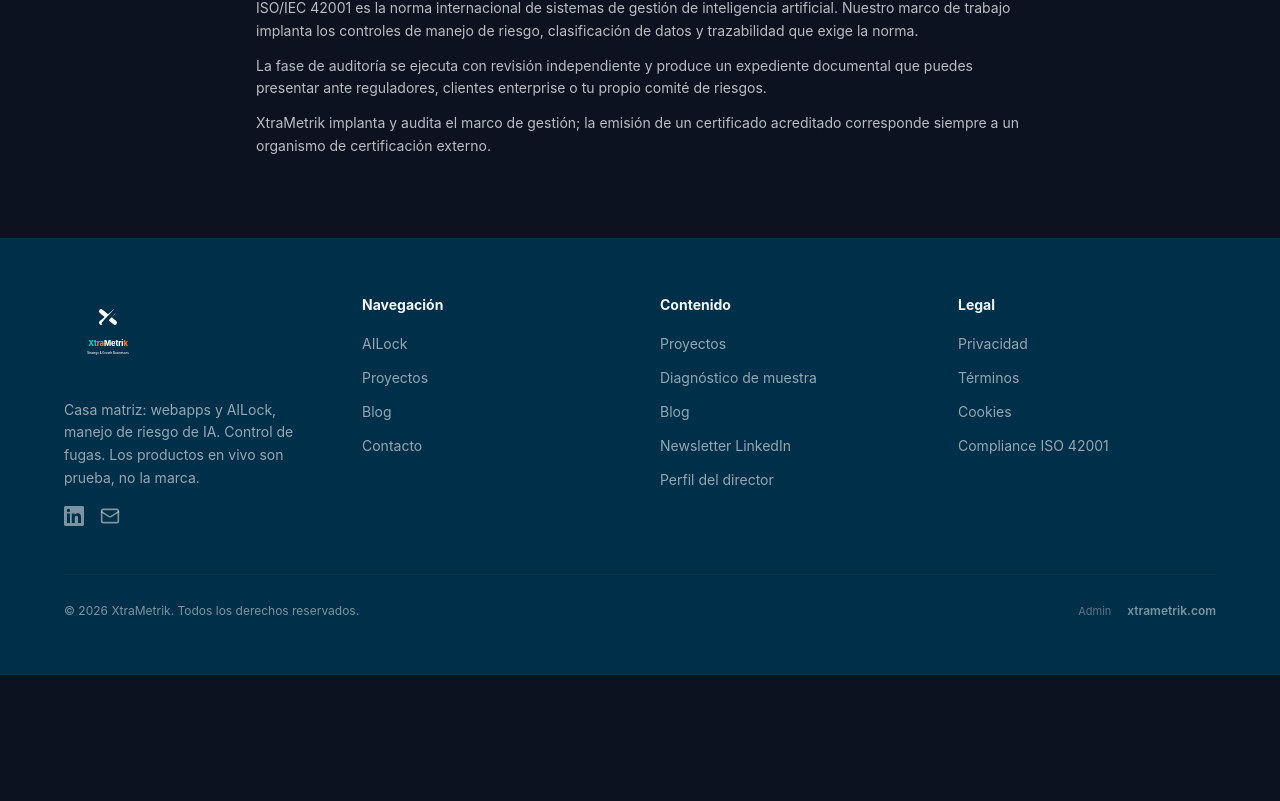
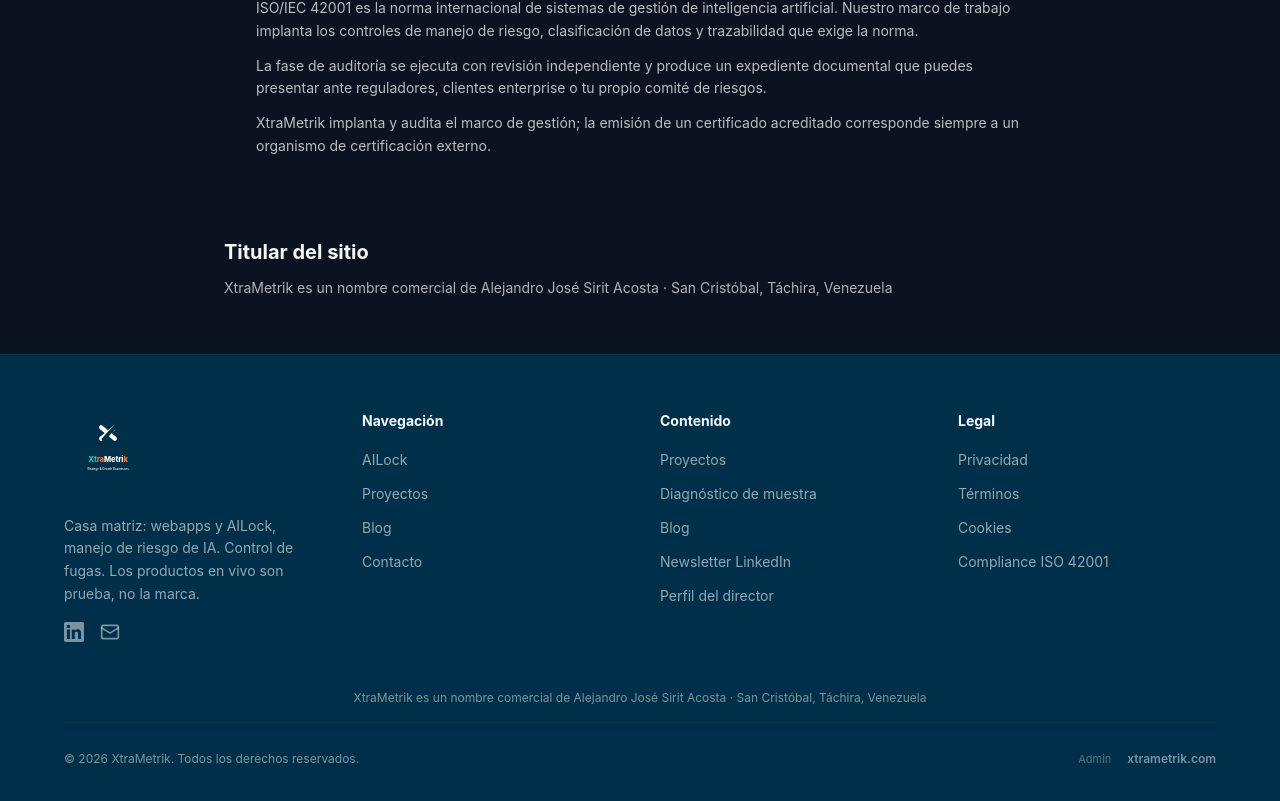
Before and after one commit to sirit1/xtrametrik, a Next.js app: page /legal in a window 1280 px wide. Shown: the part 1041-1842 px from the top of the page. Before the commit the page ends 1716 px from the top, so only its background shows below. Built offline with nearby package versions, Linux system fonts and the light colour scheme.

Commit message:
Add legal entity line (owner name, location) to footer and legal page for Meta verification

```diff
--- a/app/legal/page.tsx
+++ b/app/legal/page.tsx
@@ -16,6 +16,12 @@ export default function LegalPage() {
       <Header />
       <main>
         <LegalContent />
+        <section id="titular" className="max-w-4xl mx-auto px-4 sm:px-6 lg:px-8 pb-14">
+          <h2 className="text-xl font-bold mb-3">Titular del sitio</h2>
+          <p className="text-sm text-foreground/70">
+            XtraMetrik es un nombre comercial de Alejandro José Sirit Acosta · San Cristóbal, Táchira, Venezuela
+          </p>
+        </section>
       </main>
       <Footer />
     </div>
--- a/components/footer.tsx
+++ b/components/footer.tsx
@@ -122,6 +122,10 @@ export default function Footer() {
           </nav>
         </div>
 
+        <p className="text-xs text-foreground/50 text-center mb-4" data-legal-entity>
+          XtraMetrik es un nombre comercial de Alejandro José Sirit Acosta · San Cristóbal, Táchira, Venezuela
+        </p>
+
         <div className="border-t border-border/40 pt-7 flex flex-col sm:flex-row justify-between items-center gap-3">
           <p className="text-xs text-foreground/50">
             © {year} XtraMetrik. {t.footer.rights}
```
